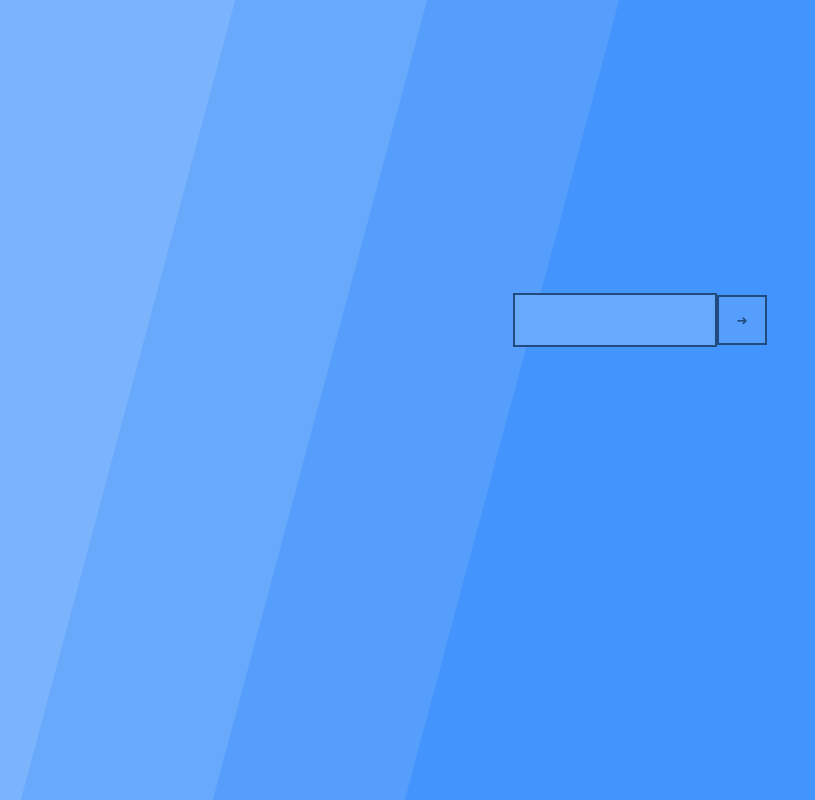
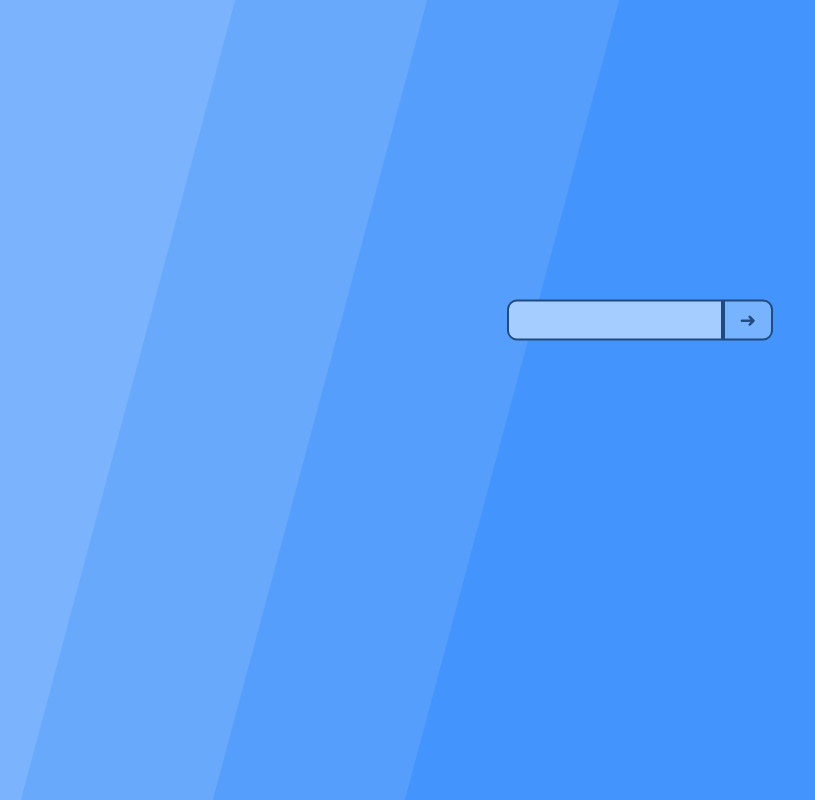
Before and after one commit to AarKro/digital-cv, a React (Create React App) app: page / in a window 1280 px wide. Shown: the whole page, without its empty margins (0-815 px from the left). Built offline with nearby package versions, Linux system fonts and the light colour scheme.

Commit message:
Updated login-form

```diff
--- a/src/LoginForm.js
+++ b/src/LoginForm.js
@@ -8,6 +8,8 @@ export default class LoginForm extends React.Component {
 
         this.state = {
             value: "",
+            buttonHover: false,
+            buttonDown: false
         }
     }
 
@@ -16,11 +18,21 @@ export default class LoginForm extends React.Component {
     }
 
     setButtonDown = () => {
+        this.setState({buttonDown: true});
         this.props.setButtonDown(true);
     }
 
     validateInput = () => {
+        this.setState({buttonDown: false});
         this.props.validateInput(this.state.value);
+    }
+
+    onButtonMouseEnter = () => {
+        this.setState({ buttonHover: true });
+    }
+
+    onButtonMouseLeave = () => {
+        this.setState({ buttonHover: false });
     }
 
     render() {
@@ -29,7 +41,7 @@ export default class LoginForm extends React.Component {
                 <div className="login-align-wrapper">
                     <input
                         className="login-input"
-                        type="text"
+                        type="password"
                         onChange={this.handleInput}
                         value={this.state.value}
                     />
@@ -37,10 +49,25 @@ export default class LoginForm extends React.Component {
                         className="login-button"
                         onMouseDown={this.setButtonDown}
                         onMouseUp={this.validateInput}
+                        onMouseEnter={this.onButtonMouseEnter}
+                        onMouseLeave={this.onButtonMouseLeave}
                     >
-                        ➜
+                        <CSSTransition
+                            in={this.state.buttonHover}
+                            timeout={300}
+                            classNames="arrow-hover"
+                        >
+                            <CSSTransition
+                                in={this.state.buttonDown}
+                                timeout={300}
+                                classNames="arrow-down"
+                            >
+                                <div>
+                                    &#x279c;
+                                </div>
+                            </CSSTransition>
+                        </CSSTransition>
                     </button>
-
                 </div>
             </div>
         );
--- a/src/loginForm.css
+++ b/src/loginForm.css
@@ -7,23 +7,74 @@
 }
 
 .login-button {
-    background: #559efc;
-    color: #214a7e;
     border: 2px solid #214a7e;
     outline: 0;
-    min-width: 50px;
-    min-height: 50px;
-    padding: 0;
-    margin: 0;
+    width: 50px;
+    height: 41px;
+    color: #214a7e;
+    font-size: 20px;
+    line-height: 19px;
+    border-top-right-radius: 10px;
+    border-bottom-right-radius: 10px;
+    background-color: #77b3ff;
+    transition: background-color 200ms;
+}
+
+.login-button:hover {
+    background-color: #5ba3ff;
 }
 
 .login-input {
-    background: #68a9fc;
-    color: #214a7e;
     border: 2px solid #214a7e;
     outline: 0;
-    min-width: 200px;
-    min-height: 50px;
-    padding: 0;
-    margin: 0;
+    width: 200px;
+    height: 35px;
+    color: #214a7e;
+    font-size: 20px;
+    padding-left: 10px;
+    border-top-left-radius: 10px;
+    border-bottom-left-radius: 10px;
+    background: #a5cdff;
 }
+
+.arrow-hover-enter {
+    transform: translate(0) !important;
+}
+.arrow-hover-enter-active {
+    transform: translate(-30%) !important;
+    transition: transform 300ms cubic-bezier(0.165, 0.840, 0.440, 1.000)!important;
+}
+.arrow-hover-enter-done {
+    transform: translate(-30%);
+}
+.arrow-hover-exit {
+    transform: translate(-30%) !important;
+}
+.arrow-hover-exit-active {
+    transform: translate(0) !important;
+    transition: transform 300ms cubic-bezier(0.165, 0.840, 0.440, 1.000)!important;
+}
+.arrow-hover-exit-done {
+    transform: translate(0) !important;
+}
+
+.arrow-down-enter {
+    transform: translate(-30%);
+}
+.arrow-down-enter-active {
+    transform: translate(30%);
+    transition: transform 300ms cubic-bezier(0.165, 0.840, 0.440, 1.000);
+}
+.arrow-down-enter-done {
+    transform: translate(30%);
+}
+.arrow-down-exit {
+    transform: translate(30%);
+}
+.arrow-down-exit-active {
+    transform: translate(-30%);
+    transition: transform 300ms cubic-bezier(0.165, 0.840, 0.440, 1.000);
+}
+.arrow-down-exit-done {
+    transform: translate(-30%);
+}
```
